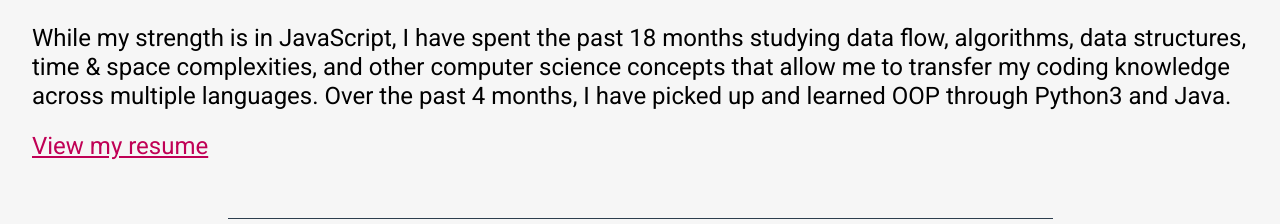
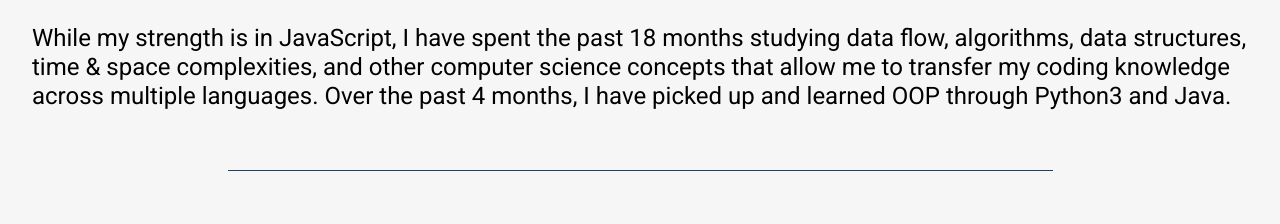
Before and after one commit to Jeffreyo3/react-portfolio, a React (Create React App) app: page / in a window 1280 px wide. Shown: the part 843-1067 px from the top of the page. Built offline with nearby package versions, Linux system fonts and the light colour scheme.

Commit message:
Remove Resume. Can be contacted via contact form & job/project info is available on LinkedIn

```diff
--- a/src/components/Summary.js
+++ b/src/components/Summary.js
@@ -7,14 +7,6 @@ const P = styled.p`
   font-size: ${(pr) => pr.theme.fontsizes.fs_p};
   margin: 2.4rem 0;
   line-height: 1.2;
-`;
-
-const A = styled.a`
-  display: block;
-  text-decoration: underline;
-  font-size: ${(pr) => pr.theme.fontsizes.fs_p};
-  color: ${(pr) => pr.theme.colors.c_tertiary};
-  margin-bottom: 2rem;
 `;
 //////////// END STYLED COMPONENTS /////////////
 
@@ -39,13 +31,6 @@ export default function Summary() {
         months, I have picked up and learned OOP through Python3 and Java.
       </P>
 
-      <A
-        target="_blank"
-        rel="noopener noreferrer"
-        href="https://drive.google.com/file/d/1lCLQyx_lGsrm7S1Z1nCNa-7aBQODDP16"
-      >
-        View my resume
-      </A>
     </Container>
   );
 }
```
